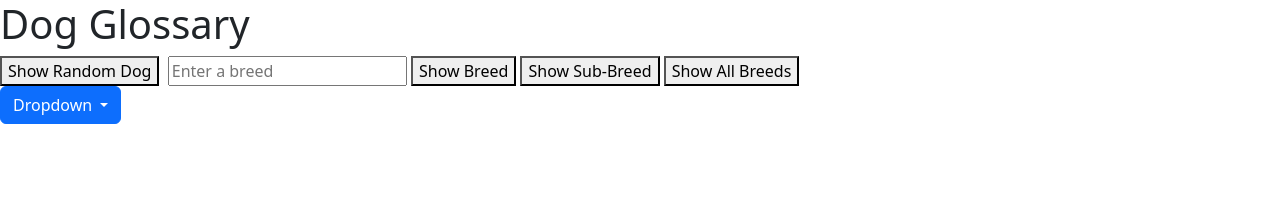
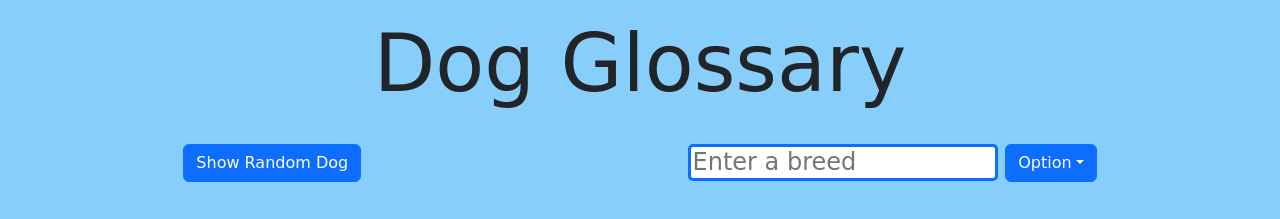
Before and after one commit to Hubertoom/Dog-Glossary, a plain HTML site: page index.html in a window 1280 px wide. Drawn offline with nearby package versions, Linux system fonts and the light colour scheme; a web font is replaced by a local one.

Commit message:
added some style

```diff
--- a/index.html
+++ b/index.html
@@ -11,30 +11,26 @@
 </head>
 <body>
 <header>
-    <h1>Dog Glossary</h1>
+    <h1 id="header">Dog Glossary</h1>
 </header>
 <section>
-    <button id="button-random-dog">Show Random Dog</button>
-    <label for="input-breed"></label>
-    <input id="input-breed" placeholder="Enter a breed">
+    <button id="button-random-dog" class="btn btn-primary">Show Random Dog</button>
+    <div class="dropdown">
+        <label for="input-breed"></label>
+        <input id="input-breed" placeholder="Enter a breed">
 
-    <button id="button-show-breed">Show Breed</button>
-    <button id="button-show-sub-breed">Show Sub-Breed</button>
-    <button id="button-show-all">Show All Breeds</button>
-    <div id="content"></div>
+        <button class="btn btn-primary dropdown-toggle" type="button" data-bs-toggle="dropdown" aria-expanded="false">Option</button>
+        <ul class="dropdown-menu">
+            <li><button id="button-show-breed" class="dropdown-item" type="button">Show Breed</button></li>
+            <li><button id="button-show-sub-breed" class="dropdown-item" type="button">Show Sub-Breed</button></li>
+            <li><button id="button-show-all" class="dropdown-item" type="button">Show All Breeds</button></li>
+        </ul>
+    </div>
 </section>
+<div id="content"></div>
 
-<div class="dropdown">
-    <button class="btn btn-primary dropdown-toggle" type="button" data-bs-toggle="dropdown" aria-expanded="false">
-        Dropdown
-    </button>
-    <ul class="dropdown-menu">
-        <li><button class="dropdown-item" type="button">Dropdown item</button></li>
-        <li><button class="dropdown-item" type="button">Dropdown item</button></li>
-        <li><button class="dropdown-item" type="button">Dropdown item</button></li>
-    </ul>
-</div>
 
 <script src="script.js"></script>
+<script src="https://cdn.jsdelivr.net/npm/bootstrap@5.3.0/dist/js/bootstrap.bundle.min.js"></script>
 </body>
 </html>
--- a/script.js
+++ b/script.js
@@ -74,9 +74,16 @@ async function fetchImage(event) {
         }
 
         let img = document.createElement('img');
+        img.id = 'dogImage';
         img.src = data['message'];
         img.alt = 'photo of doge';
+
+        let description = document.createElement('p');
+        description.id = 'description';
+        description.textContent = data.message.split(/\//)[4];
+
         content.innerHTML = img.outerHTML;
+        content.appendChild(description);
     } catch (error) {
         content.innerHTML = `<p>${error.message}</p>`;
     }
--- a/style.css
+++ b/style.css
@@ -0,0 +1,46 @@
+@import url('https://fonts.googleapis.com/css2?family=Underdog&display=swap');
+body {
+    height: 100vh;
+    display: flex;
+    flex-direction: column;
+    font-family: 'Underdog', cursive !important;
+    background: lightskyblue !important;
+}
+header {
+    display: flex;
+    justify-content: center;
+    margin-top: 1rem;
+}
+
+#header {
+    font-size: 5rem;
+}
+section {
+    display: flex;
+    justify-content: space-around;
+    font-size: 1.5rem;
+    margin: 1.5rem;
+}
+
+#content {
+    margin: 1rem auto;
+}
+
+#dogImage {
+    max-height: 60vh;
+}
+
+#input-breed {
+    border: 3px solid #0d6efd;
+    border-radius: 5px;
+    height: 2.3rem;
+}
+
+ol, li, p {
+    font-size: 2rem;
+}
+
+#description {
+    text-align: center;
+    font-weight: 600;
+}
```
